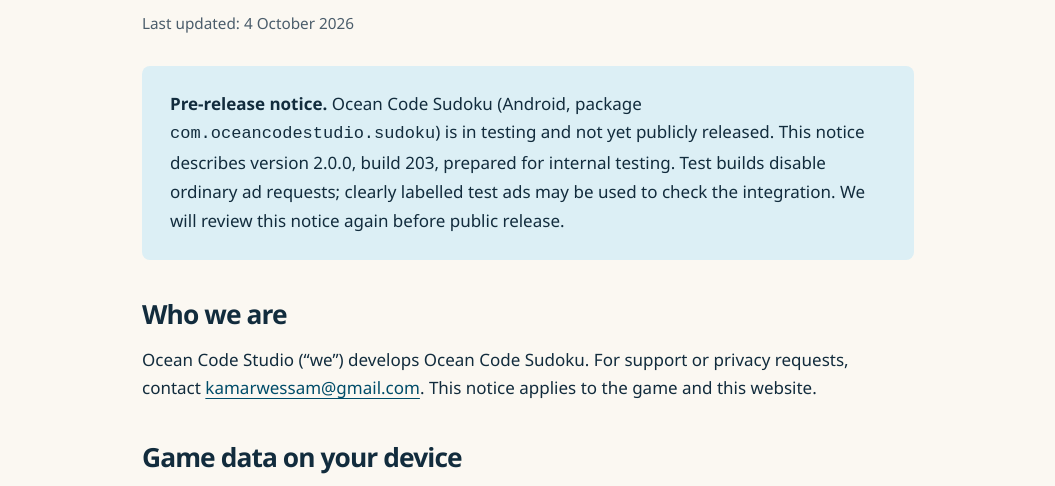
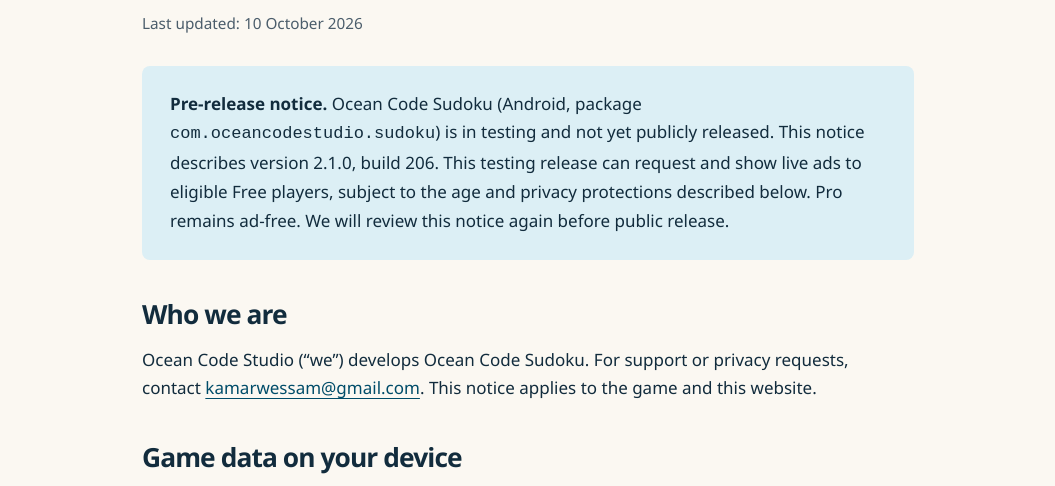
Before and after one commit to wkamar/wkamar.github.io, a plain HTML site: page privacy.html in a window 1280 px wide. Shown: the part 267-753 px from the top of the page, without its empty margins (112-1167 px from the left). Drawn offline with Linux system fonts and the light colour scheme.

Commit message:
Correct privacy notice for build 206 live ads

```diff
--- a/privacy.html
+++ b/privacy.html
@@ -17,9 +17,9 @@
   <main id="main" class="wrap document">
     <p class="eyebrow">Ocean Code Sudoku</p>
     <h1>Privacy notice</h1>
-    <p class="updated">Last updated: <time datetime="2026-10-04">4 October 2026</time></p>
+    <p class="updated">Last updated: <time datetime="2026-10-10">10 October 2026</time></p>
     <div class="notice">
-      <p><strong>Pre-release notice.</strong> Ocean Code Sudoku (Android, package <code>com.oceancodestudio.sudoku</code>) is in testing and not yet publicly released. This notice describes version 2.0.0, build 203, prepared for internal testing. Test builds disable ordinary ad requests; clearly labelled test ads may be used to check the integration. We will review this notice again before public release.</p>
+      <p><strong>Pre-release notice.</strong> Ocean Code Sudoku (Android, package <code>com.oceancodestudio.sudoku</code>) is in testing and not yet publicly released. This notice describes version 2.1.0, build 206. This testing release can request and show live ads to eligible Free players, subject to the age and privacy protections described below. Pro remains ad-free. We will review this notice again before public release.</p>
     </div>
     <section aria-labelledby="who">
       <h2 id="who">Who we are</h2>
```
